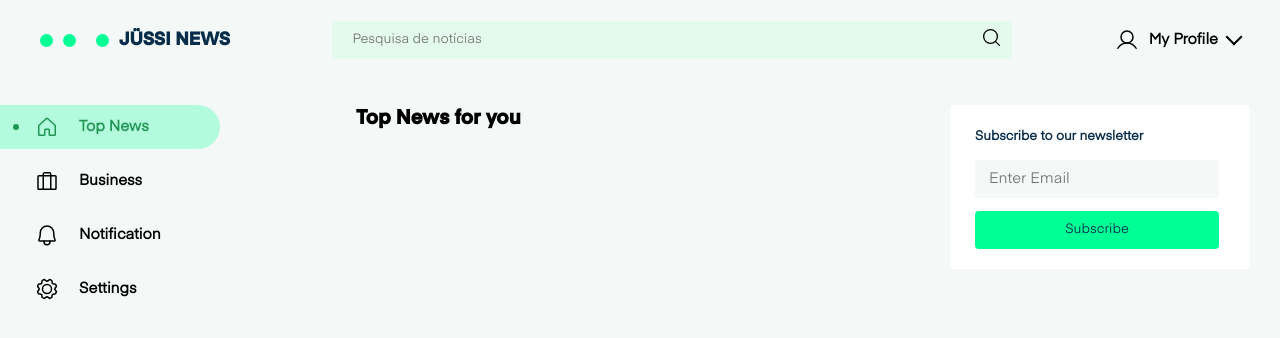
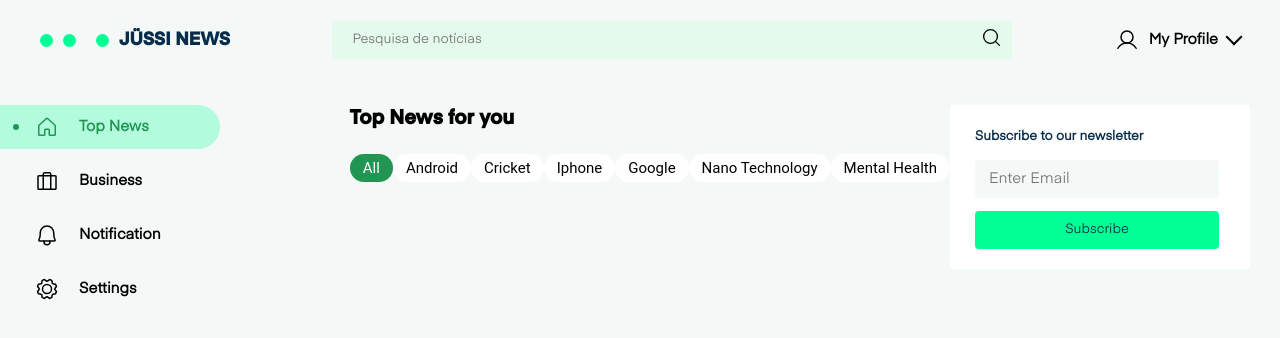
Before and after one commit to LipeMachado/jussiNews, a React (Vite) app: page / in a window 1280 px wide. Shown: the top 338 px of the page. Built offline with nearby package versions, Linux system fonts and the light colour scheme.

Commit message:
Structure Categories

```diff
--- a/src/Components/Categories/index.jsx
+++ b/src/Components/Categories/index.jsx
@@ -1,9 +1,25 @@
-import React from 'react';
+import React, { useState } from 'react';
+import {
+    CategoriesContainerSection,
+    CategoriesDiv
+} from './styled.jsx';
 
 export function Categories() {
+    const [categoryActive, setCategoryActive] = useState('All');
+
+    const ActiveCategoriy = (index) => {
+        setCategoryActive(index);
+    }
+
     return (
-        <>
-
-        </>
+        <CategoriesContainerSection>
+            <CategoriesDiv onClick={() => ActiveCategoriy('All')} className={categoryActive === 'All' ? 'active' : 'disable'}>All</CategoriesDiv>
+            <CategoriesDiv onClick={() => ActiveCategoriy('Android')} className={categoryActive === 'Android' ? 'active' : 'disable'}>Android</CategoriesDiv>
+            <CategoriesDiv onClick={() => ActiveCategoriy('Cricket')} className={categoryActive === 'Cricket' ? 'active' : 'disable'}>Cricket</CategoriesDiv>
+            <CategoriesDiv onClick={() => ActiveCategoriy('Iphone')} className={categoryActive === 'Iphone' ? 'active' : 'disable'}>Iphone</CategoriesDiv>
+            <CategoriesDiv onClick={() => ActiveCategoriy('Google')} className={categoryActive === 'Google' ? 'active' : 'disable'}>Google</CategoriesDiv>
+            <CategoriesDiv onClick={() => ActiveCategoriy('NanoTechnology')} className={categoryActive === 'NanoTechnology' ? 'active' : 'disable'}>Nano Technology</CategoriesDiv>
+            <CategoriesDiv onClick={() => ActiveCategoriy('MentalHealth')} className={categoryActive === 'MentalHealth' ? 'active' : 'disable'}>Mental Health</CategoriesDiv>
+        </CategoriesContainerSection>
     );
 }
--- /dev/null
+++ b/src/Components/Categories/styled.jsx
@@ -0,0 +1,28 @@
+import styled from 'styled-components';
+
+export const CategoriesContainerSection = styled.section`
+    display: flex;
+    justify-content: space-between;
+    align-items: center;
+    white-space: nowrap;
+    margin-top: 22px;
+    font-family: Roboto, sans-serif;
+    font-size: 15px;
+`;
+
+export const CategoriesDiv = styled.div`
+    padding: 5px 13px;
+    background-color: white;
+    border-radius: 20px;
+    cursor: pointer;
+    transition: all 0.3s ease-in-out;
+
+    &:hover {
+        background-color: var(--green-hover-button);
+    }
+
+    &.active {
+        background-color: var(--green-black);
+        color: var(--white);
+    }
+`;
--- a/src/Sections/MenuPageSections/TopNews/index.jsx
+++ b/src/Sections/MenuPageSections/TopNews/index.jsx
@@ -4,10 +4,13 @@ import {
     TopNewsTitleH1
 } from './style.jsx';
 
+import { Categories } from '../../../Components/Categories/';
+
 export function TopNews() {
     return (
         <TopNewsContainerSection>
             <TopNewsTitleH1>Top News for you</TopNewsTitleH1>
+            <Categories />
         </TopNewsContainerSection>
     );
 }
--- a/src/Sections/MenuPageSections/TopNews/style.jsx
+++ b/src/Sections/MenuPageSections/TopNews/style.jsx
@@ -1,7 +1,7 @@
 import styled from 'styled-components';
 
 export const TopNewsContainerSection = styled.section`
-    display: flex;
+    display: block;
 `;
 
 export const TopNewsTitleH1 = styled.h1`
--- a/src/styledGlobal.jsx
+++ b/src/styledGlobal.jsx
@@ -38,5 +38,6 @@ export const GlobalStyle = createGlobalStyle`
 
     body {
         background-color: var(--background-website);
+        font-family: Roboto, sans-serif;
     }
 `;
```
